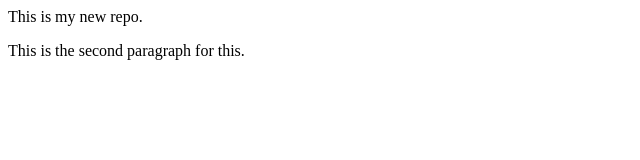
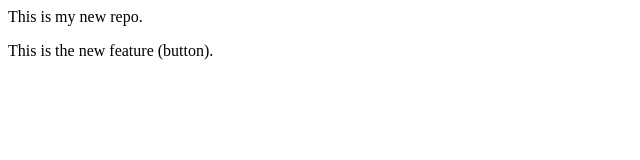
Before and after one commit to Fawwaz-77/LocalRepo, a plain HTML site: page index.html in a window 1280 px wide. Shown: the full height of the page, 0-640 px from the left. Drawn offline with Linux system fonts and the light colour scheme.

```diff
--- a/index.html
+++ b/index.html
@@ -1,2 +1,2 @@
 <p>This is my new repo. </p>
-<p>This is the second paragraph for this.</p>
+<p>This is the new feature (button).</p>
```
